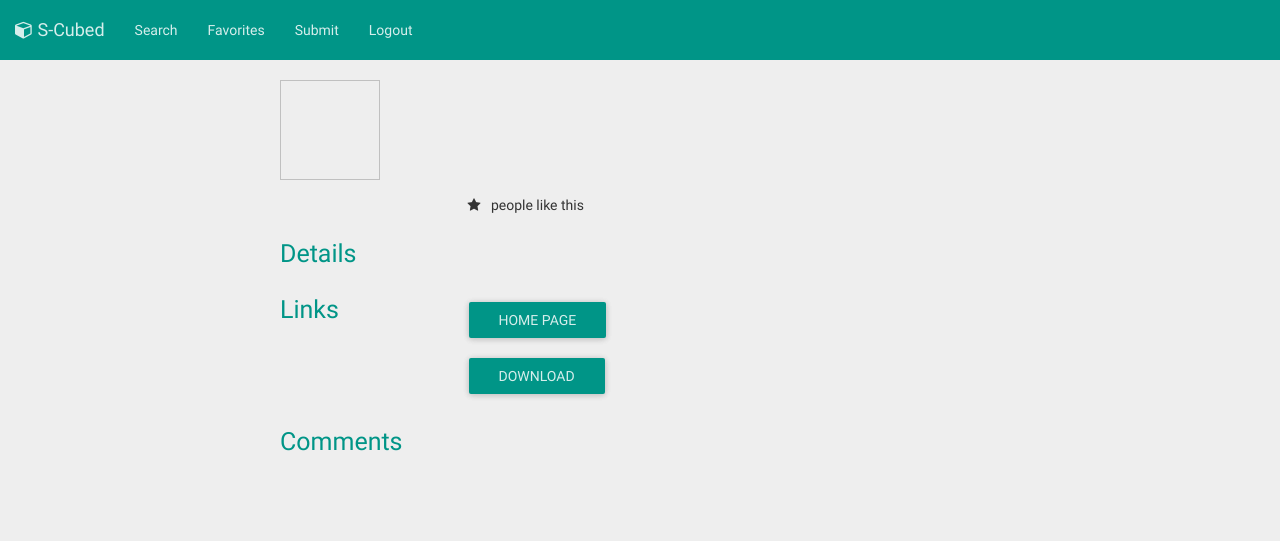
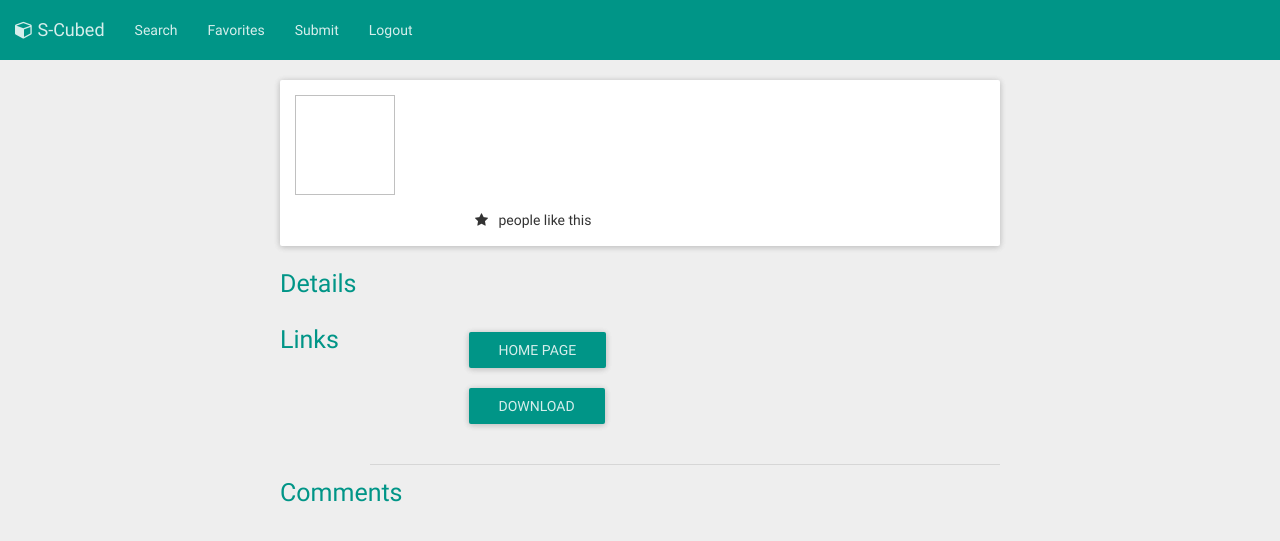
Before and after one commit to cheble/S-Cubed, a Jekyll site: the page built from Details.html, in a window 1280 px wide. Shown: the top 541 px of the page. Built offline with Jekyll 4.4.1, drawn with Linux system fonts in a browser that asks for light colours; nearby versions of some CDN libraries; library files that are not in the unit come from our copies; Markdown is read by kramdown in place of the engine named in the settings.

Commit message:
styling on Details page

```diff
--- a/Details.html
+++ b/Details.html
@@ -4,6 +4,8 @@ title: Details
 ---
 
 <div class="container" id="content">
+	<div class="panel panel-black">
+    <div class="panel-body">
 			<div class="row">
 				<aside class="col-sm-3">
 					<img id="detailsImage"/>
@@ -26,7 +28,8 @@ title: Details
 				<div class="col-sm-9" id="detailsTags">
 				</div>
 			</div>
-	<br>
+		</div>
+	</div>
 
 	<div class="row">
 		<aside class="col-sm-3">
@@ -57,6 +60,7 @@ title: Details
 		</div>
 	</div>
 	<br>
+	<div class="separator"></div>
 	<div class="row">
 		<aside class="col-sm-3" >
 			<span id="detailsHeaders">Comments</span>
--- a/_includes/details.js
+++ b/_includes/details.js
@@ -63,7 +63,7 @@
 
 	    	var htmlTagOut=""
 	    	for(var i = 0; i < arrTags.length; i++){
-	    		var htmlTags = "<a href='<<href>>' style='padding:4px 20px;' class='btn btn-info btn-xs'><<text>></a>"
+	    		var htmlTags = "<a href='<<href>>' style='padding:4px 15px; margin:2px 2px' class='btn btn-info btn-xs'><<text>></a>"
 	    		htmlTags = htmlTags.replace("<<href>>","SearchResults.html?q=" +encodeURIComponent(arrTags[i]));
 	    		htmlTags = htmlTags.replace("<<text>>",arrTags[i]);
 	    		htmlTagOut += htmlTags;
--- a/css/main.css
+++ b/css/main.css
@@ -111,6 +111,21 @@ body {
   -webkit-border-radius: 2px
 }
 
+.separator {
+  clear: both;
+  overflow: hidden;
+  margin-top: 10px;
+  margin-bottom: 10px;
+  /*border-radius: 0;*/
+}
+
+.separator:before {
+  content: "";
+  width: calc(100% - 90px);
+  border-bottom: 1px solid rgba(0, 0, 0, 0.1);
+  float: right;
+}
+
 
 /*Details Page*/
 #detailsImage{
```
Lines whose indentation alone changed are shown as unchanged.
